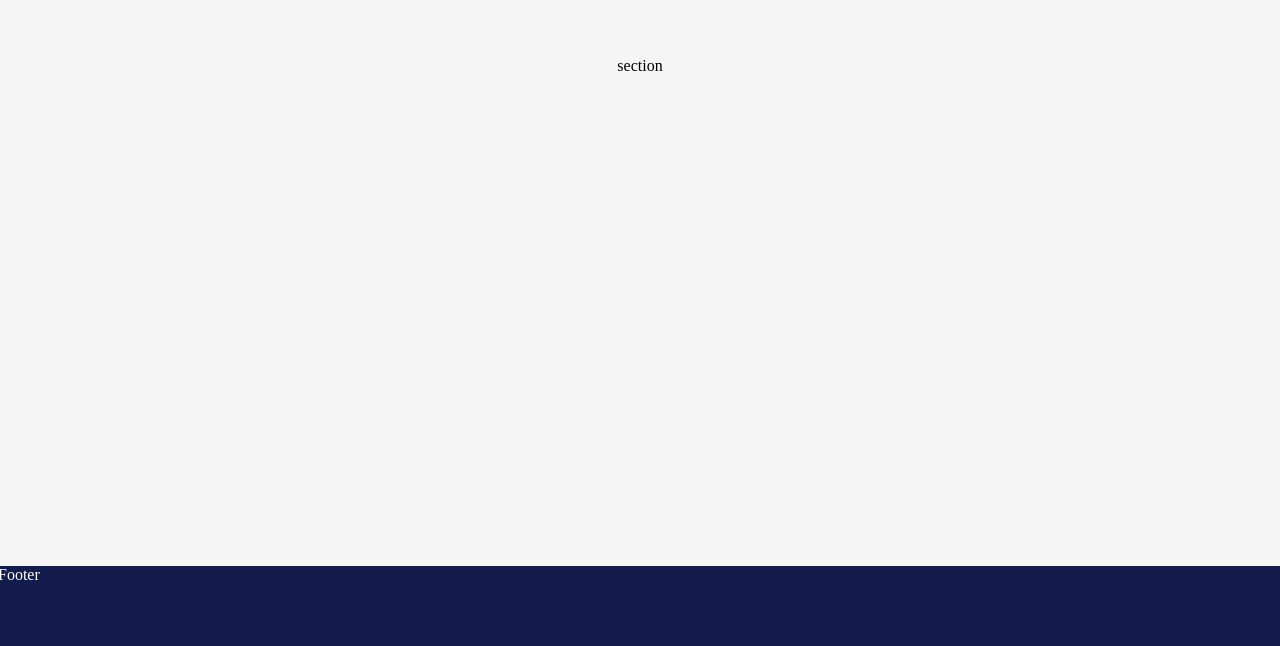
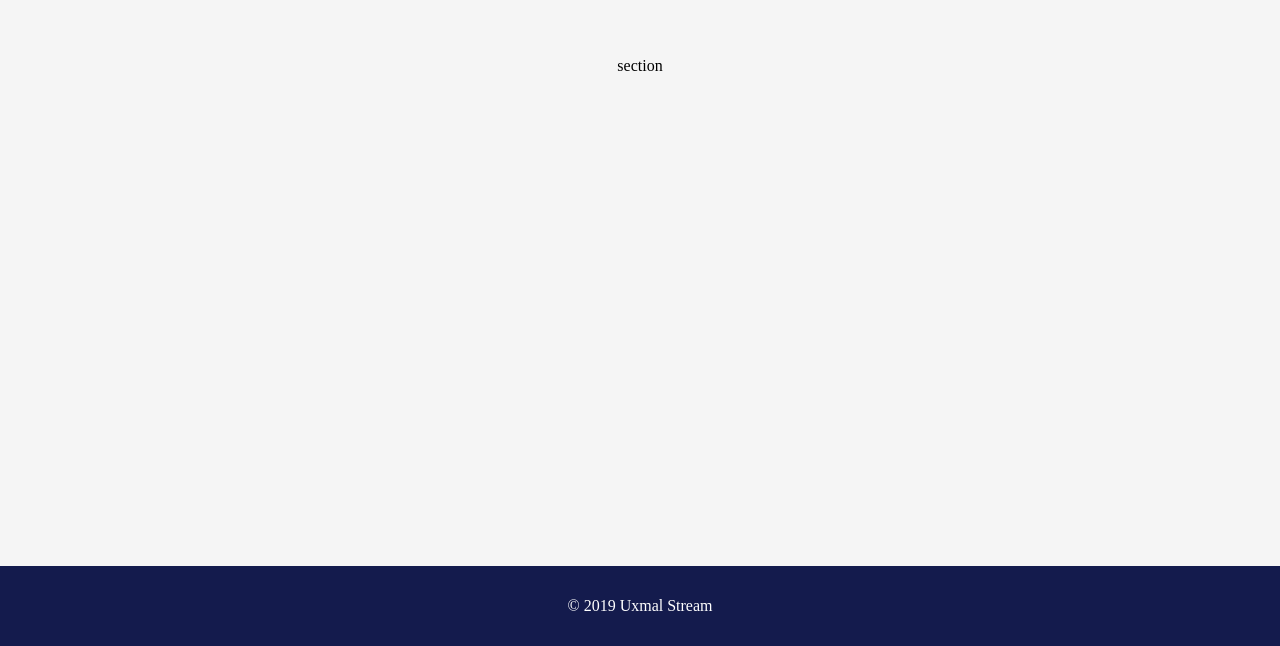
Before and after one commit to Marcovillalva/BEDU-DAY, a React (Create React App) app: page / in a window 1280 px wide. Shown: the part 552-1198 px from the top of the page. Built offline with nearby package versions, Linux system fonts and the light colour scheme.

Commit message:
footer copyright

```diff
--- a/src/assets/Footer.css
+++ b/src/assets/Footer.css
@@ -1,5 +1,7 @@
 .MainContFooter {
   display: flex;
+  justify-content: center;
+  align-items: center;
   width: 100%;
   height: 80px;
   background-color: #141B4D;
--- a/src/assets/Footer.scss
+++ b/src/assets/Footer.scss
@@ -1,5 +1,7 @@
 .MainContFooter {
     display: flex;
+    justify-content: center;
+    align-items: center;
     width: 100%;
     height: 80px;
     background-color: #141B4D;
--- a/src/assets/Styles.css
+++ b/src/assets/Styles.css
@@ -40,6 +40,8 @@
 
 .MainContFooter {
   display: flex;
+  justify-content: center;
+  align-items: center;
   width: 100%;
   height: 80px;
   background-color: #141B4D;
--- a/src/components/Layout/Footer.js
+++ b/src/components/Layout/Footer.js
@@ -4,7 +4,7 @@ class Footer extends Component {
     render() {
         return (
             <div className="MainContFooter">
-                Footer
+                © 2019 Uxmal Stream
             </div>
         );
     }
```
